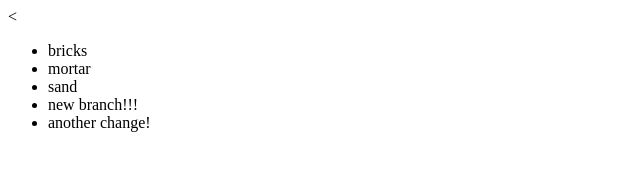
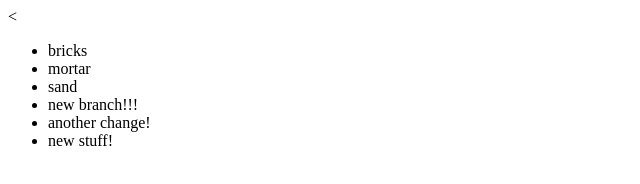
Before and after one commit to kkl260/gittesting, a plain HTML site: page index.html in a window 1280 px wide. Shown: the full height of the page, 0-640 px from the left. Drawn offline with Linux system fonts and the light colour scheme.

Commit message:
added new line

```diff
--- a/index.html
+++ b/index.html
@@ -10,6 +10,7 @@
 	<li>sand</li>
 	<li>new branch!!!</li>
 	<li>another change!</li>
+	<li>new stuff!</li>
 </ul>
 
 </body>
```
